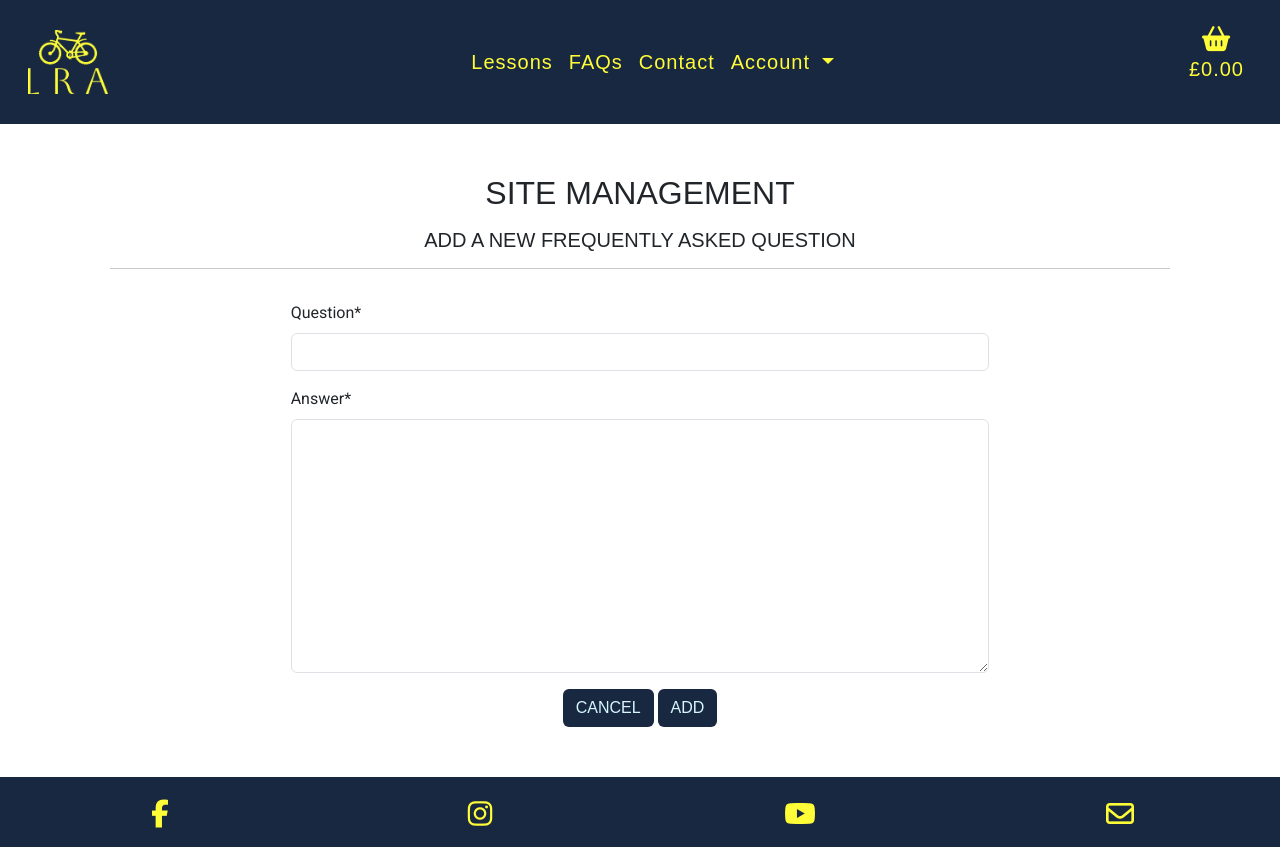
After one commit to Code-Institute-Submissions/laurabolwell-little-riders-academy, a Django app: page /faqs/add/ in a window 1280 px wide. The commit adds this page. Run offline with Django 4.2, Linux system fonts and the light colour scheme; some libraries are stand-ins or nearby versions; some web fonts are replaced.

Commit message:
Add 'add_question' view, url and template

```diff
--- a/faqs/admin.py
+++ b/faqs/admin.py
@@ -8,4 +8,5 @@ class QuestionAdmin(admin.ModelAdmin):
         'question',
     )
 
+
 admin.site.register(Question, QuestionAdmin)
--- /dev/null
+++ b/faqs/templates/faqs/add_question.html
@@ -0,0 +1,31 @@
+{% extends "base.html" %}
+{% load static %}
+
+
+{% block content %}
+<main>
+    <div class="container page-section">
+        <div class="row">
+            <div class="col text-center">
+                <h2>Site Management</h2>
+                <h5 class="heading my-3">Add a new frequently asked question</h5>
+                <hr>
+            </div>
+        </div>
+        <div class="row justify-content-center">
+            <div class="col-8">
+                <form method="POST" action="{% url 'add_question' %}" class="form mt-3" >
+                    {% csrf_token %}
+                    {{ form | crispy }}
+                    <div class="text-center">
+                        <a class="btn btn-navy" href="{% url 'faqs' %}">Cancel</a>
+                        <button class="btn btn-navy" type="submit">Add</button>
+                    </div>
+                </form>
+            </div>
+        </div>
+    </div>
+</main>
+
+
+{% endblock %}
--- a/faqs/urls.py
+++ b/faqs/urls.py
@@ -2,5 +2,6 @@ from django.urls import path
 from . import views
 
 urlpatterns = [
-    path('', views.view_faqs, name='faqs')
+    path('', views.view_faqs, name='faqs'),
+    path('add/', views.add_question, name='add_question'),
 ]
--- a/faqs/views.py
+++ b/faqs/views.py
@@ -1,5 +1,6 @@
 from django.shortcuts import render
 from .models import Question
+from .forms import QuestionForm
 
 
 def view_faqs(request):
@@ -11,3 +12,14 @@ def view_faqs(request):
     }
 
     return render(request, 'faqs/faqs.html', context)
+
+
+def add_question(request):
+    """ Add a question to the FAQs """
+    form = QuestionForm()
+    template = 'faqs/add_question.html'
+    context = {
+        'form': form
+    }
+
+    return render(request, template, context)
--- a/little_riders_academy/urls.py
+++ b/little_riders_academy/urls.py
@@ -29,7 +29,7 @@ urlpatterns = [
     path('basket/', include('basket.urls')),
     path('checkout/', include('checkout.urls')),
     path('profile/', include('profiles.urls')),
-    path('faqs', include('faqs.urls')),
+    path('faqs/', include('faqs.urls')),
 ] + static(settings.MEDIA_URL, document_root=settings.MEDIA_ROOT)
 
 handler404 = 'little_riders_academy.views.handler404'
--- a/templates/includes/navbar.html
+++ b/templates/includes/navbar.html
@@ -14,7 +14,7 @@
                     <a class="nav-link" href="{% url 'lessons' %}">Lessons</a>
                 </li>
                 <li class="nav-item">
-                    <a class="nav-link" href="#">FAQs</a>
+                    <a class="nav-link" href="{% url 'faqs' %}">FAQs</a>
                 </li>
                 <li class="nav-item">
                     <a class="nav-link" href="#">Contact</a>
```
